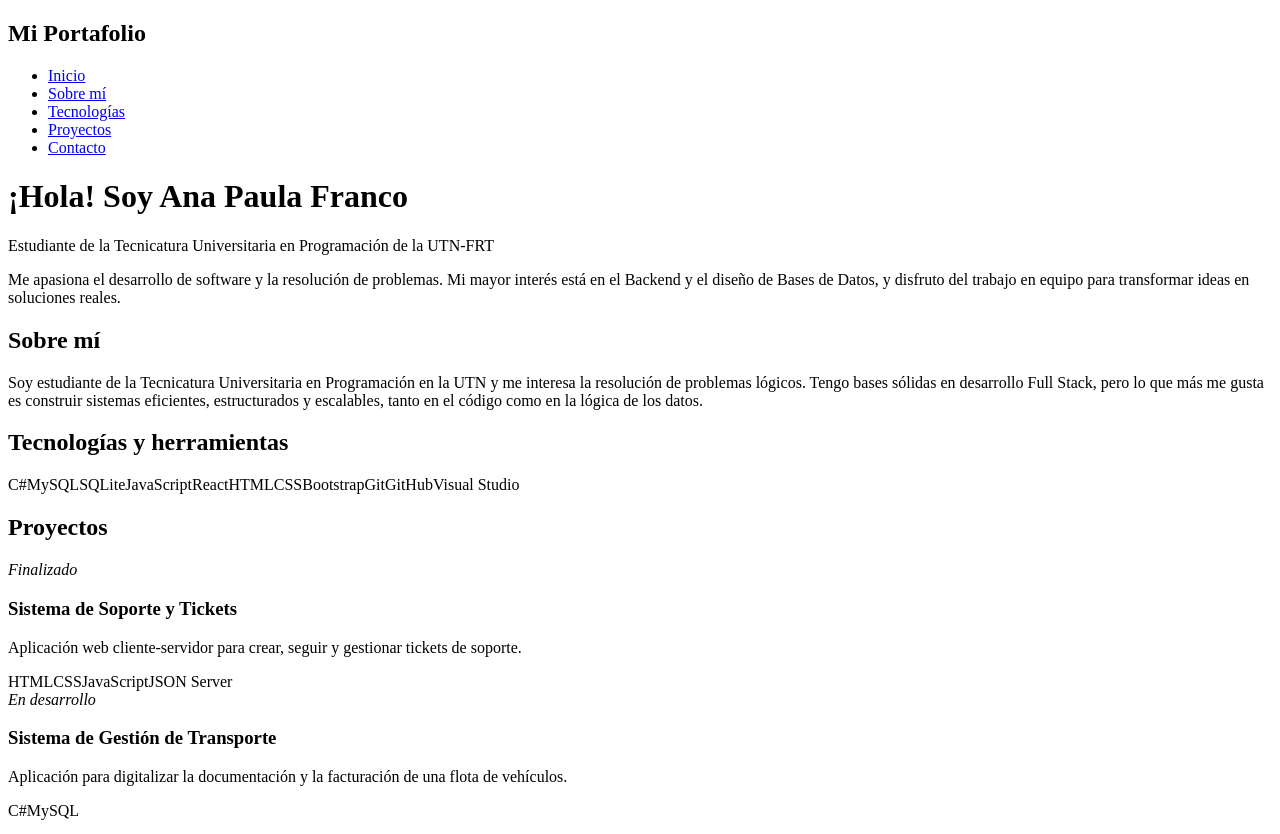
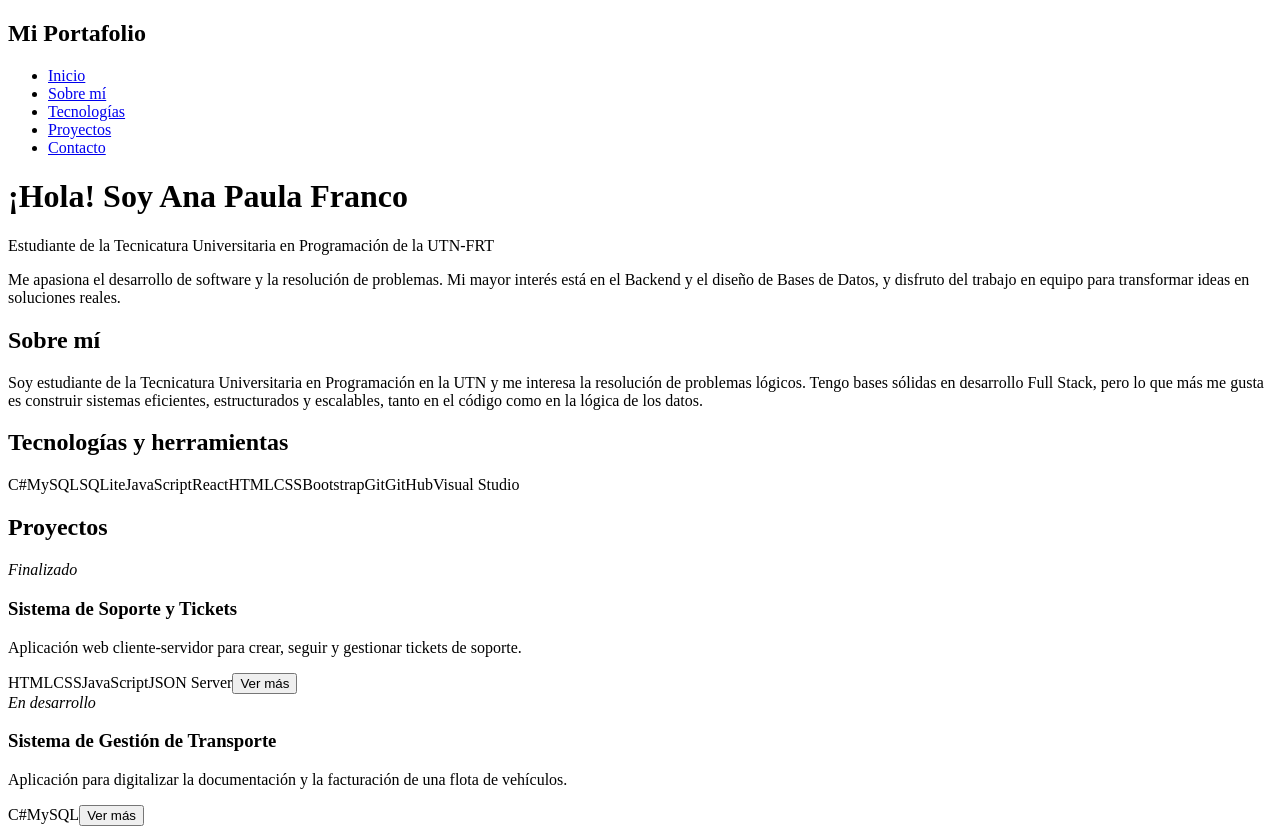
Before and after one commit to paulyff/tp1-react-portafolio-franco-ana, a React (Vite) app: page / in a window 1280 px wide. Built offline with nearby package versions, Linux system fonts and the light colour scheme.

Commit message:
agrego detalle desplegable en proyectos

```diff
--- a/src/components/ProyectCard.jsx
+++ b/src/components/ProyectCard.jsx
@@ -1,4 +1,8 @@
+import { useState } from "react";
+
 const ProyectCard = ({ proyecto }) => {
+  const [mostrarMas, setMostrarMas] = useState(false);
+
   return (
     <div className="card-proyecto">
       <em>{proyecto.estado}</em>
@@ -12,6 +16,26 @@ const ProyectCard = ({ proyecto }) => {
           {tec}
         </span>
       ))}
+
+      {mostrarMas && (
+        <div className="detalle">
+          <p>
+            <strong>Mi rol:</strong> {proyecto.rol}
+          </p>
+
+          <p>{proyecto.detalle}</p>
+
+          {proyecto.repositorio && (
+            <a href={proyecto.repositorio} target="_blank" rel="noreferrer">
+              Ver repositorio
+            </a>
+          )}
+        </div>
+      )}
+
+      <button onClick={() => setMostrarMas(!mostrarMas)}>
+        {mostrarMas ? "Ver menos" : "Ver más"}
+      </button>
     </div>
   );
 };
```
